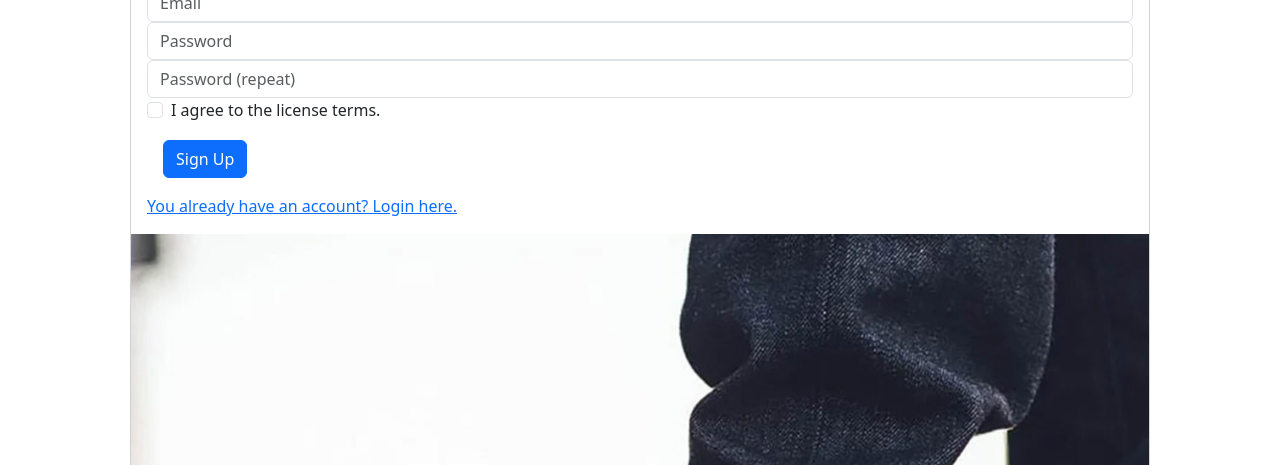
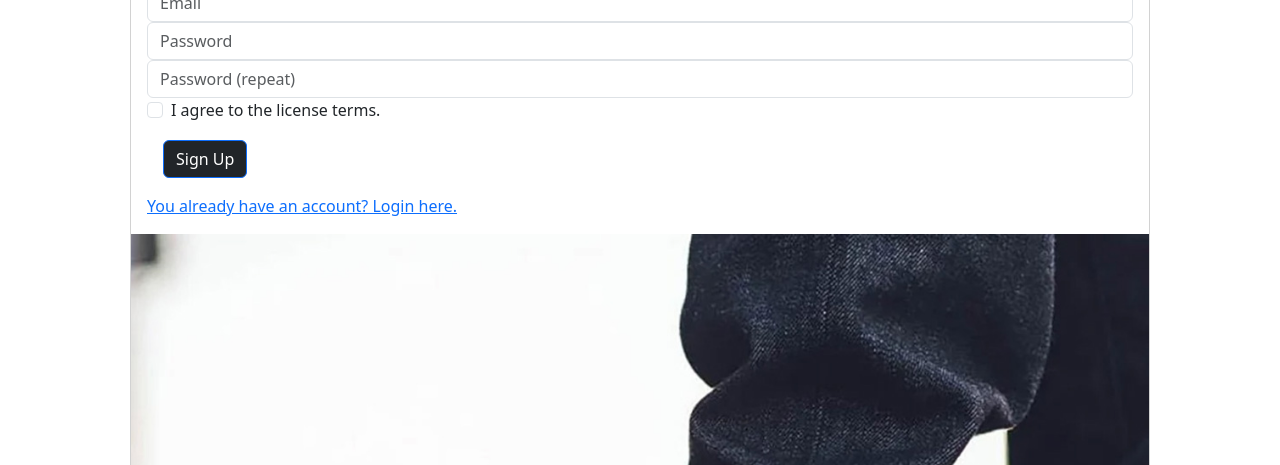
Before and after one commit to GraceR513/ideal-robot, a website: page Login.html in a window 1280 px wide. Shown: the part 335-800 px from the top of the page. Drawn offline with nearby package versions, Linux system fonts and the light colour scheme.

Commit message:
last min changes

```diff
--- a/Login.html
+++ b/Login.html
@@ -55,7 +55,7 @@
             <div class="form-group">
                 <div class="form-check"><label class="form-check-label"><input class="form-check-input" type="checkbox">I agree to the license terms.</label></div>
             </div>
-            <div class="form-group p-3"><button class="btn btn-primary btn-block" type="submit">Sign Up</button></div><a href="#" class="already">You already have an account? Login here.</a></form>
+            <div class="form-group p-3"><button class="btn btn-primary bg-dark btn-block" type="submit">Sign Up</button></div><a href="#" class="already">You already have an account? Login here.</a></form>
 
         </div>
         <img src="images/il_1140xN.3139464226_lula.jpg" class="card-img-bottom" alt="Camera"/>
```
Also changed, not shown: gallery.html (+1 -1 lines).
